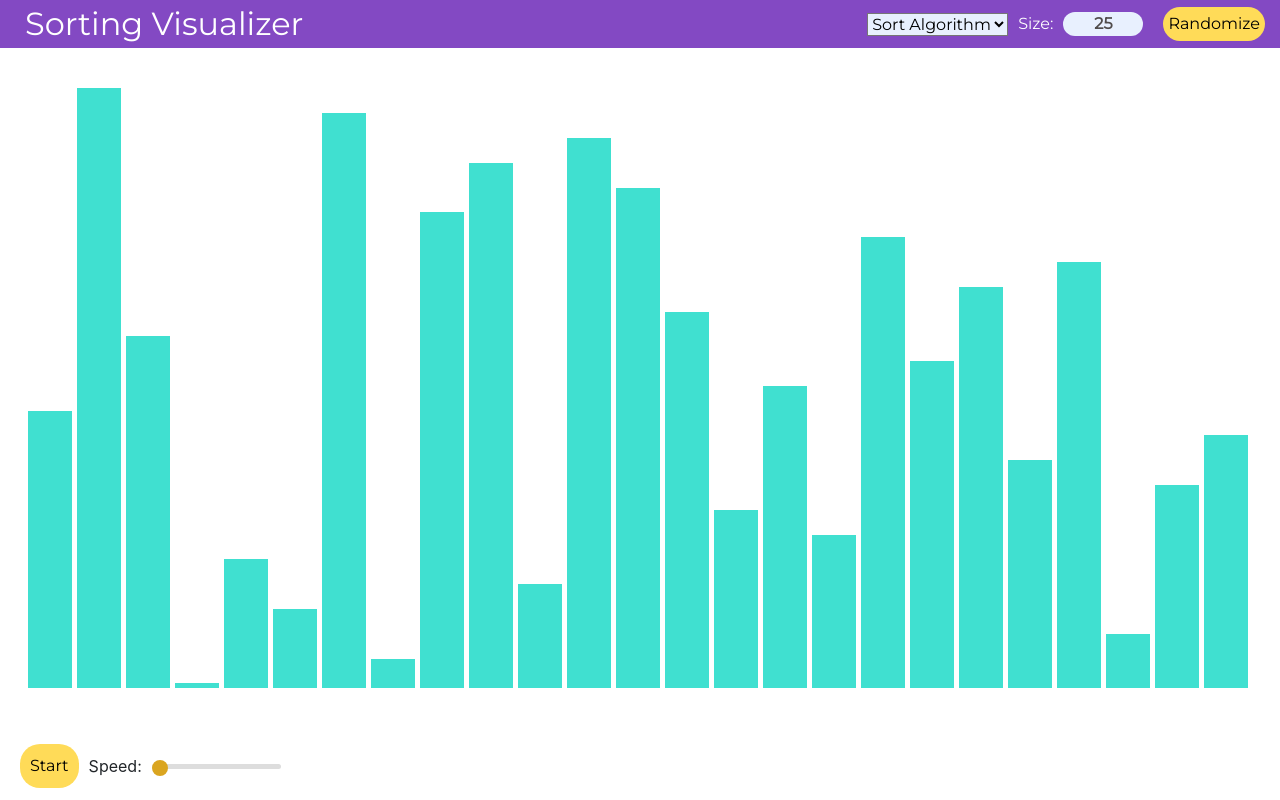
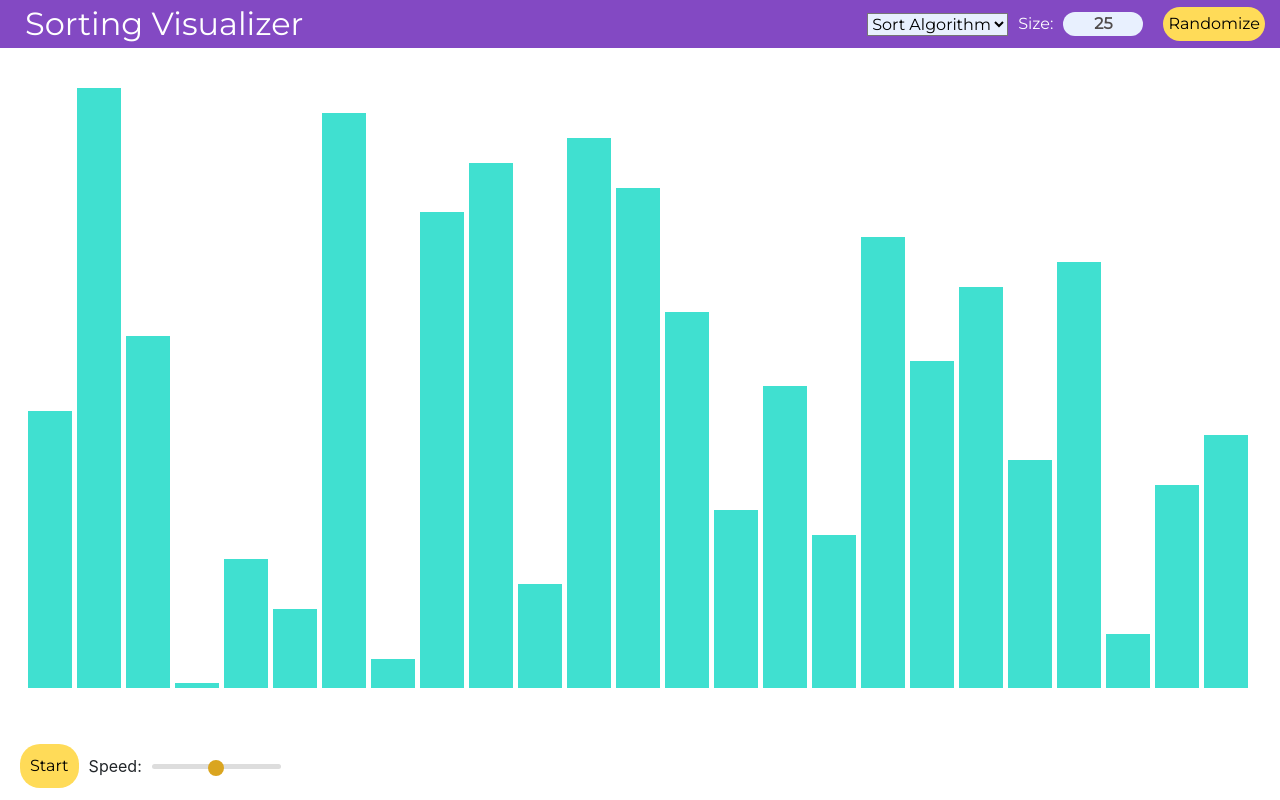
Before and after one commit to Blastoise/Sorting-Visualizer, a React (Create React App) app: page / in a window 1280 px wide. Shown: the top 800 px of the page. Built offline with nearby package versions, Linux system fonts and the light colour scheme.

Commit message:
Changes: 1. Commented out console.log statements. 2. Set maximum value for speed slider to 2000. 3. Default value for speed slider set to 1000.

```diff
--- a/src/components/Visualizer.jsx
+++ b/src/components/Visualizer.jsx
@@ -23,7 +23,7 @@ class Visualizer extends Component {
     swapped: [],
     size: 25,
     algorithm: "Sort Algorithm",
-    speed: 1,
+    speed: 1000,
     start: true,
     width: window.innerWidth,
     height: window.innerHeight,
@@ -61,18 +61,17 @@ class Visualizer extends Component {
   };
 
   handleAlgorithmChange = (e) => {
-    console.log(e.target.value);
+    // console.log(e.target.value);
     this.setState({ algorithm: e.target.value });
   };
 
   handleSpeed = (e) => {
-    console.log(e.target.value);
+    // console.log(e.target.value);
     this.setState({ speed: parseInt(e.target.value) });
   };
 
   handleSize = (size) => {
-    console.log(size);
-
+    // console.log(size);
     this.setState({ size });
   };
 
@@ -208,7 +207,7 @@ class Visualizer extends Component {
                 type="range"
                 id="range"
                 min="1"
-                max="3000"
+                max="2000"
                 disabled={!this.state.start}
                 value={this.state.speed}
                 onChange={this.handleSpeed}
```
